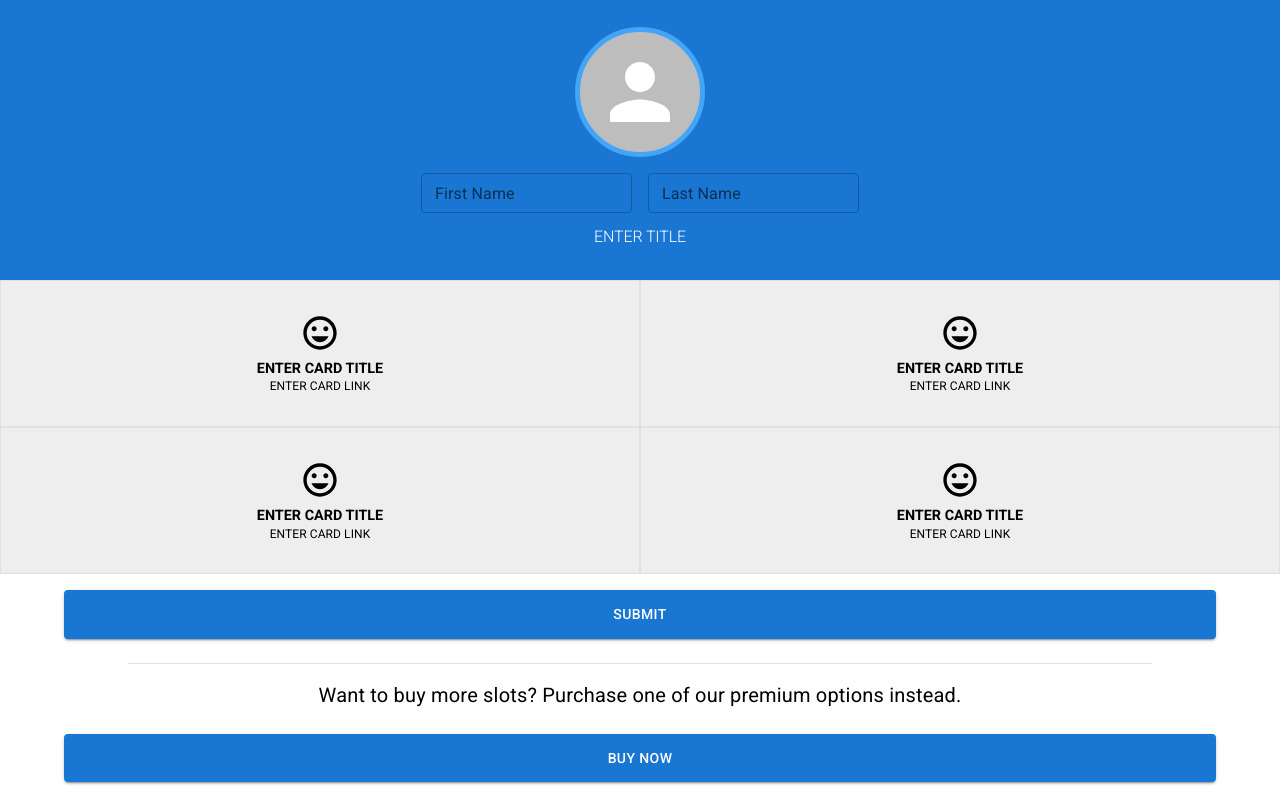
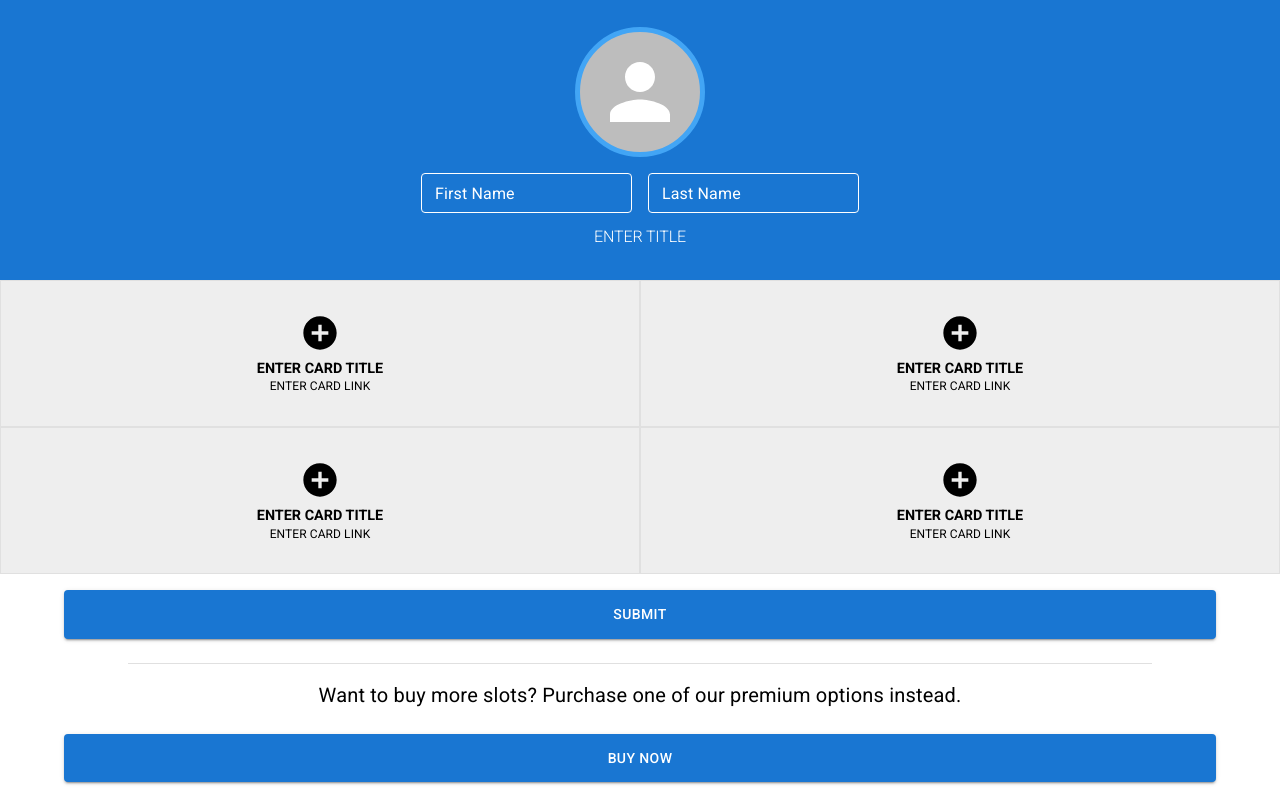
Before and after one commit to ZachYarbrough/10k-cards, a React (Create React App) app: page /edit in a window 1280 px wide. Both pictures are taken after a click on the button "ENTER NAME". Built offline with nearby package versions, Linux system fonts and the light colour scheme.

Commit message:
Updated CSS for Form TextFields

```diff
--- a/src/pages/Form.js
+++ b/src/pages/Form.js
@@ -5,10 +5,50 @@ import TextField from '@mui/material/TextField';
 import Box from '@mui/material/Box';
 import Button from '@mui/material/Button';
 import Grid from '@mui/material/Grid';
-import InsertEmoticonIcon from '@mui/icons-material/InsertEmoticon';
+
+import AddCircleIcon from '@mui/icons-material/AddCircle';
+import LinkedInIcon from '@mui/icons-material/LinkedIn';
+import InstagramIcon from '@mui/icons-material/Instagram';
+import FacebookIcon from '@mui/icons-material/Facebook';
+
+import MenuItem from '@mui/material/MenuItem';
+import InputLabel from '@mui/material/InputLabel';
+import FormControl from '@mui/material/FormControl';
+import Select from '@mui/material/Select';
 import { Link } from 'react-router-dom'
+import { styled } from '@mui/material/styles';
 
-const Form = ({slotsPurchased}) => {
+const WhiteTextField = styled(TextField)({
+    '& label': {
+        color: 'white'
+    },
+    '& label.Mui-focused': {
+        color: 'white'
+    },
+    '& input': {
+        color: 'white'
+      },
+    '& .MuiInput-underline:after': {
+        borderBottomColor: 'white',
+        color: 'white'
+    },
+    '& .MuiOutlinedInput-root': {
+        '& fieldset': {
+            borderColor: 'white',
+            color: 'white'
+        },
+        '&:hover fieldset': {
+            borderColor: 'white',
+            color: 'white'
+        },
+        '&.Mui-focused fieldset': {
+            borderColor: 'white',
+            color: 'white'
+        },
+    }
+});
+
+const Form = ({ slotsPurchased }) => {
     const [inputField, setInputField] = useState('');
     const [formState, setFormState] = useState({});
     const [currentColor, setCurrentColor] = useState('primary');
@@ -32,6 +72,15 @@ const Form = ({slotsPurchased}) => {
         })
     }
 
+    const handleSelect = (event, i) => {
+        const { value } = event.target;
+
+        setFormState({
+            ...formState,
+            [`icon${i}`]: value
+        })
+    }
+
     const handleSubmit = (event) => {
         event.preventDefault();
         setInputField('');
@@ -44,18 +93,18 @@ const Form = ({slotsPurchased}) => {
                 <Box sx={{ bgcolor: `${currentColor}.main`, width: '100%', height: '35vh', display: 'flex', flexDirection: 'column', justifyContent: 'center', alignItems: 'center' }}>
                     <Avatar sx={{ border: 5, borderColor: `${currentColor}.light`, width: '15vh', height: '15vh', mb: 1 }} />
                     {inputField === "name" ?
-                        <Box>
-                            <TextField sx={{ my: 1, mx: 1 }} size='small' onChange={handleChange} value={formState[`firstName`] || ''} name={`firstName`} label="First Name" placeholder='Enter First Name' />
-                            <TextField sx={{ my: 1, mx: 1 }} size='small' onChange={handleChange} value={formState[`lastName`] || ''} name={`lastName`} label="Last Name" placeholder='Enter Last Name' />
+                        <Box sx={{ mx: 1, display: 'flex' }}>
+                            <WhiteTextField sx={{ my: 1, mx: 1 }} size='small' onChange={handleChange} value={formState[`firstName`] || ''} name={`firstName`} label="First Name" placeholder='Enter First Name' />
+                            <WhiteTextField sx={{ my: 1, mx: 1 }} size='small' onChange={handleChange} value={formState[`lastName`] || ''} name={`lastName`} label="Last Name" placeholder='Enter Last Name' />
                         </Box>
                         :
-                        <Button onClick={(event) => handleInputField(event, 'name')} className='name'>
+                        <Button disableRipple onClick={(event) => handleInputField(event, 'name')} className='name'>
                             <Typography variant='h1' sx={{ fontWeight: 'bold', fontSize: '4vh', color: 'white' }}>{formState['firstName'] || 'Enter Name'} {formState['lastName'] || ''}</Typography>
                         </Button>
                     }
                     {inputField === "title" ?
                         <Box>
-                            <TextField sx={{ my: 1 }} size='small' onChange={handleChange} value={formState[`title`] || ''} name={`title`} label="Title" placeholder='Enter Title' />
+                            <WhiteTextField sx={{ my: 1 }} size='small' onChange={handleChange} value={formState[`title`] || ''} name={`title`} label="Title" placeholder='Enter Title' />
                         </Box>
                         :
                         <Button onClick={(event) => handleInputField(event, 'title')} className='title'>
@@ -67,13 +116,42 @@ const Form = ({slotsPurchased}) => {
                     {[...Array(slotsPurchased)].map((e, i) => (
                         <Grid key={i} item xs={6} sx={{ bgcolor: 'grey.200', border: .5, borderColor: 'grey.300' }}>
                             {inputField === i ?
-                                <Box className={`${i}`} sx={{ display: 'flex', flexDirection: 'column', alignItems: 'center', justifyContent: 'center', width: '100%', height: '100%', color: 'black' }}>
+                                <Box className={`${i}`} sx={{ display: 'flex', flexDirection: 'column', alignItems: 'center', justifyContent: 'center', width: '80%', m: 'auto', height: '100%', color: 'black' }}>
+                                    <FormControl sx={{ minWidth: 200 }}>
+                                        <InputLabel id={`icon-label${i}`}>Icon</InputLabel>
+                                        <Select
+                                            labelId={`icon-label${i}`}
+                                            id={`icon${i}`}
+                                            value={formState[`icon${i}`] || ''}
+                                            label="icon"
+                                            autowidth
+                                            size="small"
+                                            onChange={event => handleSelect(event, i)}
+                                        >
+                                            <MenuItem value="">
+                                                <em>None</em>
+                                            </MenuItem>
+                                            <MenuItem value={"LinkedIn"}>LinkedIn</MenuItem>
+                                            <MenuItem value={"Instagram"}>Instagram</MenuItem>
+                                            <MenuItem value={"Facebook"}>Facebook</MenuItem>
+                                        </Select>
+                                    </FormControl>
                                     <TextField sx={{ my: 1 }} onChange={handleChange} size="small" value={formState[`textFieldTitle${i}`] || ''} name={`textFieldTitle${i}`} label="Title" placeholder='Enter Title' />
                                     <TextField sx={{ mb: 1 }} onChange={handleChange} size="small" value={formState[`textFieldLink${i}`] || ''} name={`textFieldLink${i}`} label="Link" placeholder='Enter Link' />
                                 </Box>
                                 :
-                                <Button className={`${i}`} onClick={(event) => handleInputField(event, i)} sx={{ display: 'flex', flexDirection: 'column', alignItems: 'center', justifyContent: 'center', p: 4, width: '100%', height: '100%', color: 'black' }}>
-                                    <InsertEmoticonIcon sx={{ width: '5vh', height: '5vh', pb: 1 }} />
+                                <Button disableRipple className={`${i}`} onClick={(event) => handleInputField(event, i)} sx={{ display: 'flex', flexDirection: 'column', alignItems: 'center', justifyContent: 'center', p: 4, width: '100%', height: '100%', color: 'black' }}>
+                                    {formState[`icon${i}`] === "LinkedIn" ?
+                                        <LinkedInIcon sx={{ width: '5vh', height: '5vh', pb: 1 }} />
+                                        :
+                                        formState[`icon${i}`] === "Instagram" ?
+                                            <InstagramIcon sx={{ width: '5vh', height: '5vh', pb: 1 }} />
+                                            :
+                                            formState[`icon${i}`] === "Facebook" ?
+                                                <FacebookIcon sx={{ width: '5vh', height: '5vh', pb: 1 }} />
+                                                :
+                                                <AddCircleIcon sx={{ width: '5vh', height: '5vh', pb: 1 }} />
+                                    }
                                     <Typography variant='h3' sx={{ fontWeight: 'bold', fontSize: '1.8vh', pb: .2 }}>{formState[`textFieldTitle${i}`] || 'Enter Card Title'}</Typography>
                                     <Typography variant='h4' sx={{ fontSize: '1.5vh' }}>{formState[`textFieldLink${i}`] || 'Enter Card Link'}</Typography>
                                 </Button>
```
